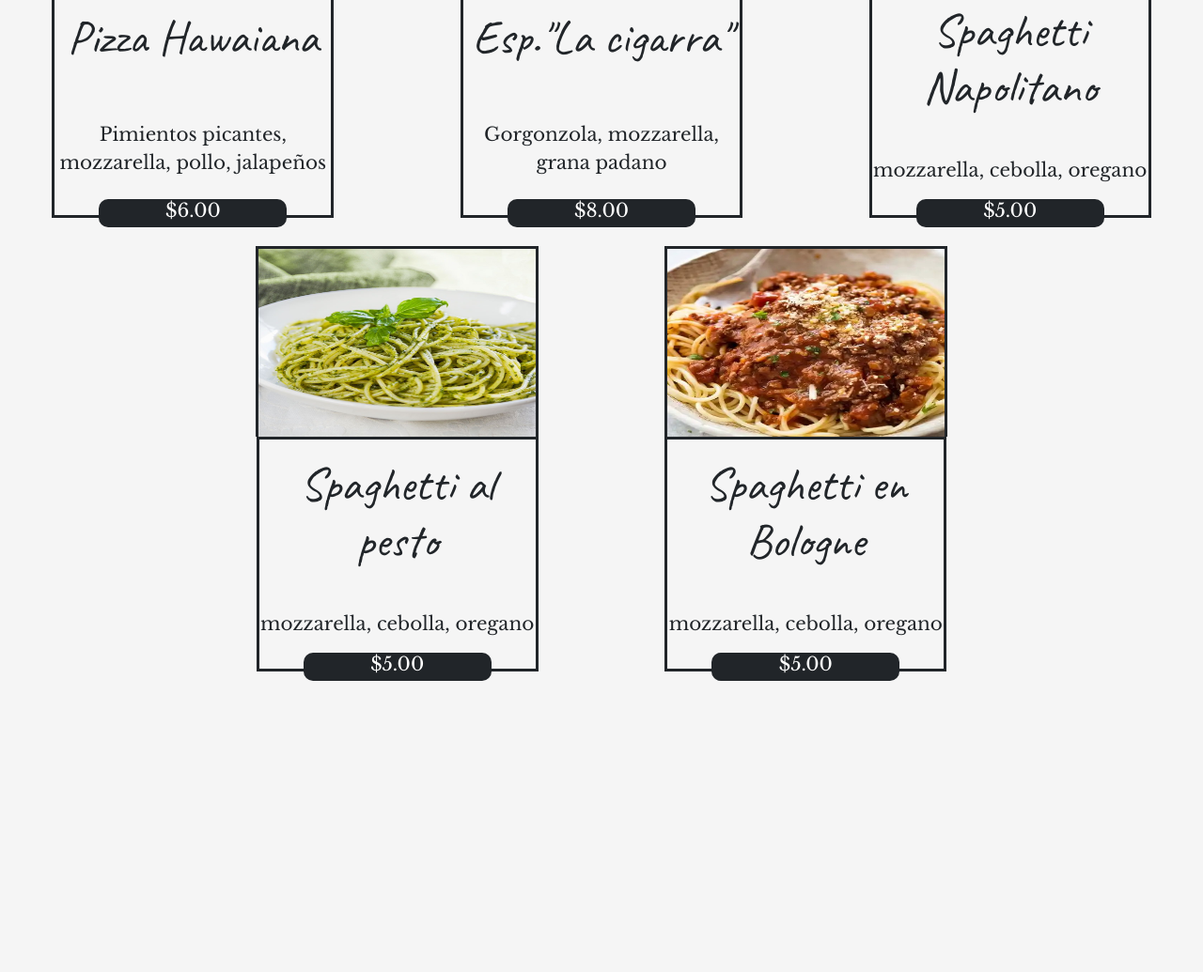
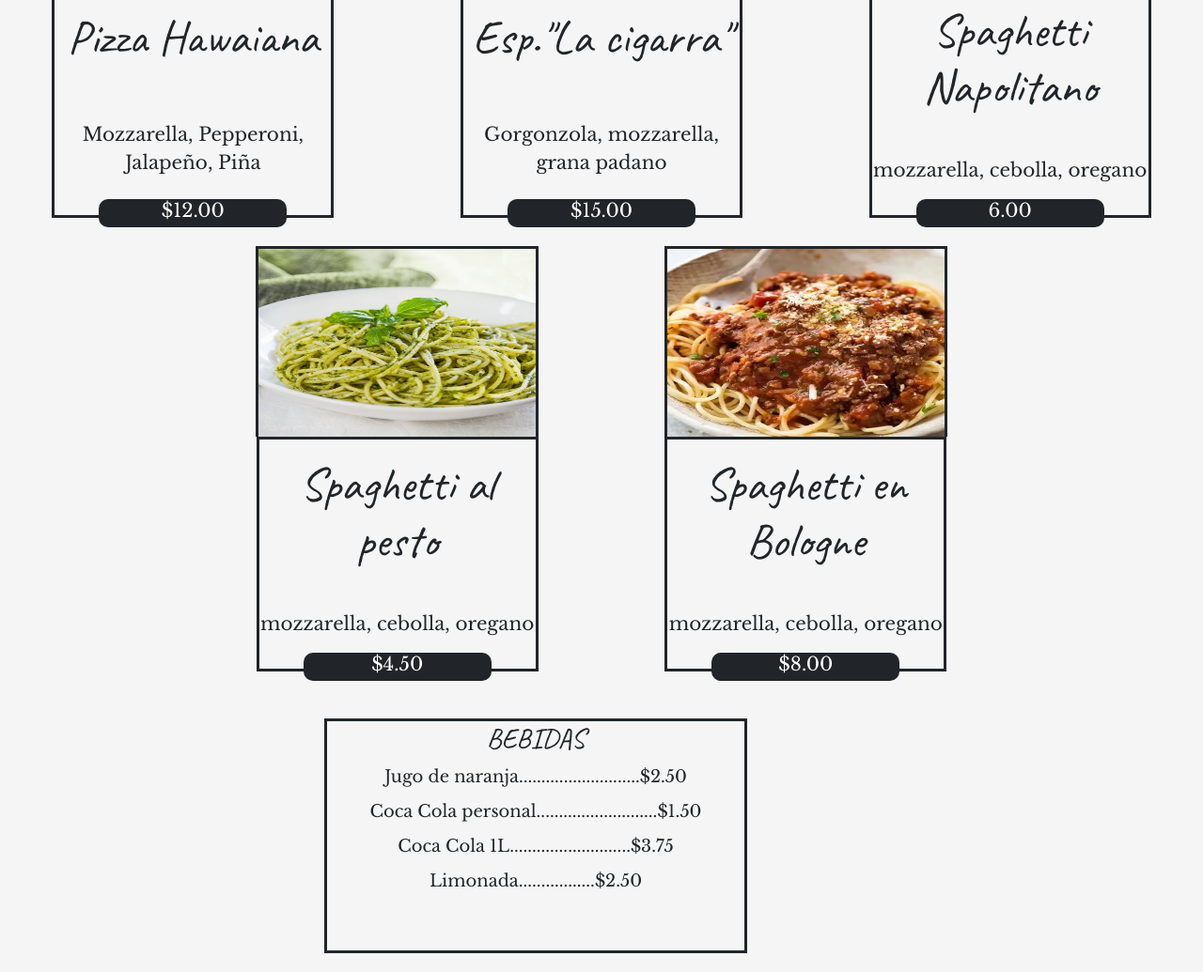
Before and after one commit to Gokochas10/Menu_Restaurante, a plain HTML site: page index.html in a window 1280 px wide. Shown: the part 932-1967 px from the top of the page at 94% size. Before the commit the page ends 1677 px from the top, so only its background shows below. Drawn offline with nearby package versions, Linux system fonts and the light colour scheme.

Commit message:
Cambios en las descripciones y precios de las pizzas

```diff
--- a/index.html
+++ b/index.html
@@ -53,7 +53,7 @@
             <p>Hongos, kaizer, grana, padano, tocino, mozzarella</p>
           </div>
           <div class="precio">
-            <h3>$10.00</h3>
+            <h3>$11.00</h3>
           </div>
         </div>
 
@@ -66,7 +66,7 @@
             <p>Hongos, mozzarella, olivos, pimiento</p>
           </div>
           <div class="precio">
-            <h3>$9.00</h3>
+            <h3>$13.00</h3>
           </div>
         </div>
 
@@ -79,7 +79,7 @@
             <p>Olivos, pastrami, mozzarella, cebolla</p>
           </div>
           <div class="precio">
-            <h3>$7.00</h3>
+            <h3>$15.00</h3>
           </div>
         </div>
 
@@ -89,10 +89,10 @@
           </div>
           <div class="content">
             <h3>Pizza Hawaiana</h3>
-            <p>Pimientos picantes, mozzarella, pollo, jalapeños</p>
+            <p>Mozzarella, Pepperoni, Jalapeño, Piña</p>
           </div>
           <div class="precio">
-            <h3>$6.00</h3>
+            <h3>$12.00</h3>
           </div>
         </div>
 
@@ -105,7 +105,7 @@
             <p>Gorgonzola, mozzarella, grana padano</p>
           </div>
           <div class="precio">
-            <h3>$8.00</h3>
+            <h3>$15.00</h3>
           </div>
         </div>
 
@@ -118,7 +118,7 @@
             <p>mozzarella, cebolla, oregano</p>
           </div>
           <div class="precio">
-            <h3>$5.00</h3>
+            <h3>6.00</h3>
           </div>
         </div>
 
@@ -131,7 +131,7 @@
             <p>mozzarella, cebolla, oregano</p>
           </div>
           <div class="precio">
-            <h3>$5.00</h3>
+            <h3>$4.50</h3>
           </div>
         </div>
 
@@ -144,7 +144,7 @@
             <p>mozzarella, cebolla, oregano</p>
           </div>
           <div class="precio">
-            <h3>$5.00</h3>
+            <h3>$8.00</h3>
           </div>
         </div>
 
@@ -152,29 +152,21 @@
       </div>
     </div>
 
-   <!--
+
     <div class="container">
       <div class="row">
         <div class="col-lg-6 col-sm-12 bebidas">
           <h3>BEBIDAS</h3>
           <ul>
-            <li>Agua...........................$0.50</li>
-            <li>Cola...........................$1.50</li>
-            <li>Limonada.................$3.40</li>
-          </ul>
-        </div>
-
-        <div class="col-lg-6 col-sm-12 cocteles">
-          <h3>COCTELES</h3>
-          <ul>
-            <li>Mojito............................$2.50</li>
-            <li>Piña Colada.................$3.00</li>
-            <li>Margarita.....................$4.50</li>
+            <li>Jugo de naranja...........................$2.50</li>
+            <li>Coca Cola personal...........................$1.50</li>
+            <li>Coca Cola 1L...........................$3.75</li>
+            <li>Limonada.................$2.50</li>
           </ul>
         </div>
       </div>
     </div>
-    -->
+
 
   </body>
 </html>
--- a/style/style.css
+++ b/style/style.css
@@ -94,10 +94,17 @@ img {
     font-size: 20px;
 }
 
-.bebidas,.cocteles {
+.cocteles {
     display: block;
     width: 300px;
     height: 200px;
+    border: solid 3px #212529;
+    margin: 20px;
+ }
+ .bebidas {
+    display: block;
+    width: 450px;
+    height: 250px;
     border: solid 3px #212529;
     margin: 20px;
  }
```
